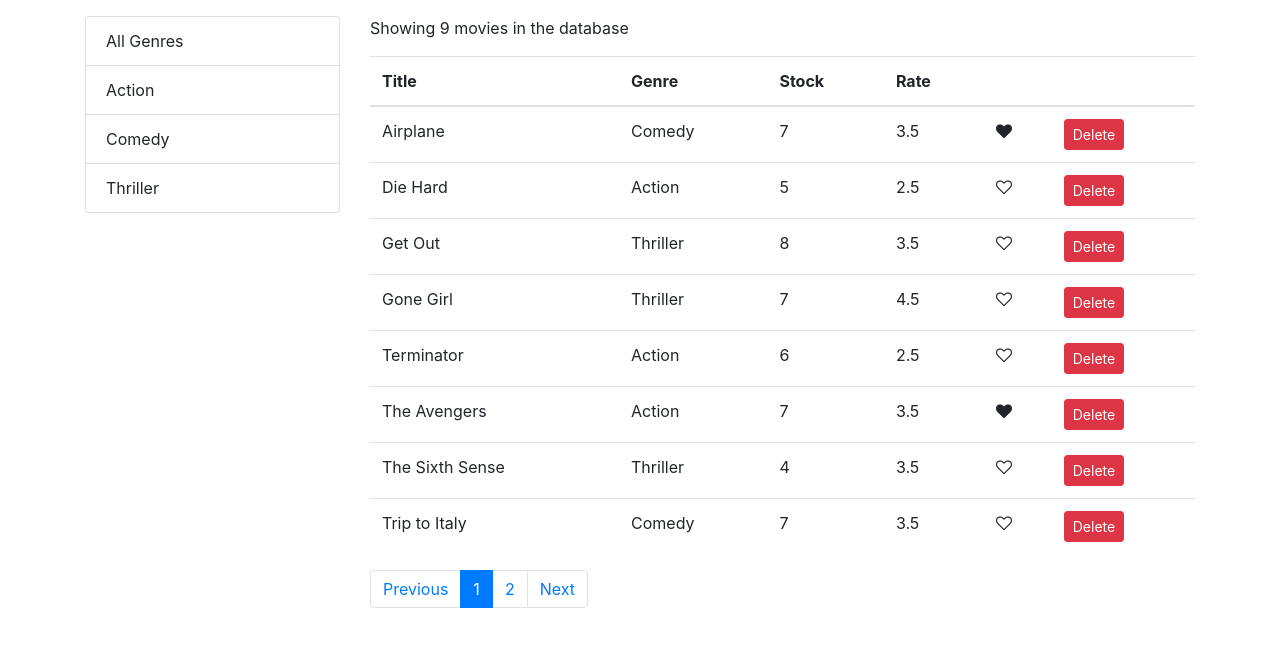
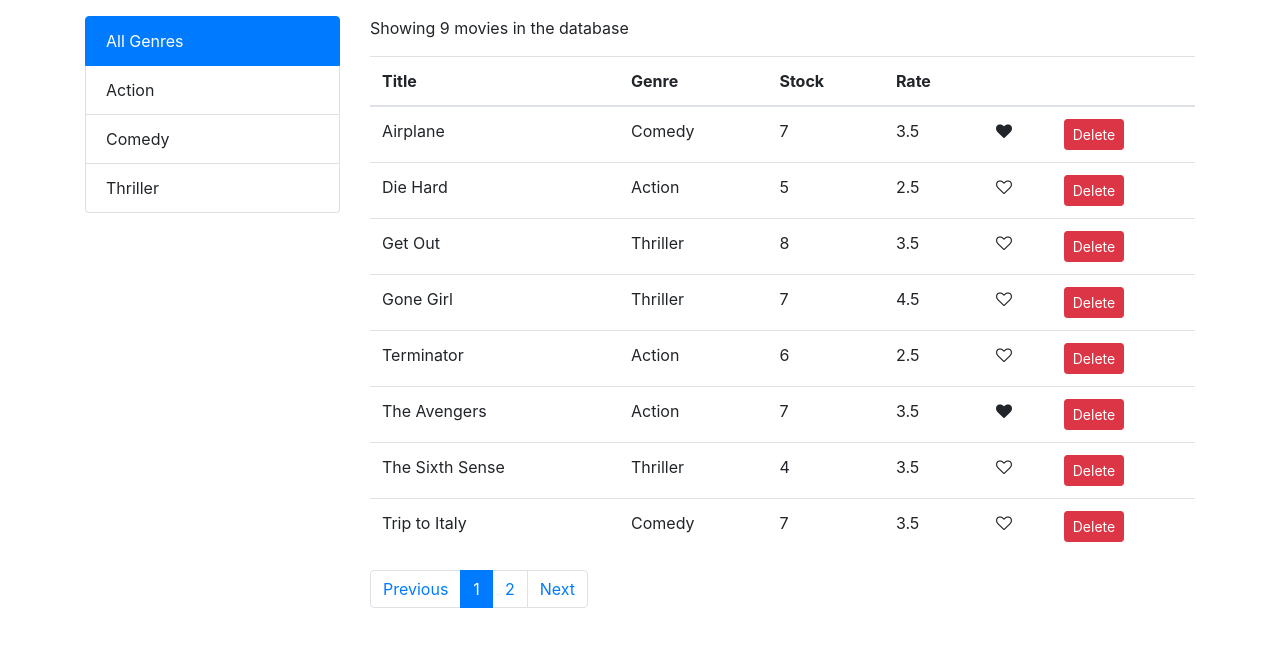
Before and after one commit to SpectralFergus/vidly, a React (Create React App) app: page / in a window 1280 px wide. Shown: the top 646 px of the page. Built offline with nearby package versions, Linux system fonts and the light colour scheme.

Commit message:
highlight 'All Genres' on initial load (ugly way)

```diff
--- a/src/components/common/listGroup.jsx
+++ b/src/components/common/listGroup.jsx
@@ -2,13 +2,16 @@ import React from "react";
 const ListGroup = (props) => {
   const { items, onItemSelected, displayProp, valProp, selectedItem } = props;
   return (
-    <ul className="list-group" style={{cursor:"pointer"}}>
+    <ul className="list-group" style={{ cursor: "pointer" }}>
       {items.map((item) => (
         <li
           onClick={() => onItemSelected(item)}
           key={item[valProp]}
           className={
-            item === selectedItem ? "list-group-item active" : "list-group-item"
+            item === selectedItem ||
+            (item.name === "All Genres" && selectedItem == null)
+              ? "list-group-item active"
+              : "list-group-item"
           }
         >
           {item[displayProp]}
```
